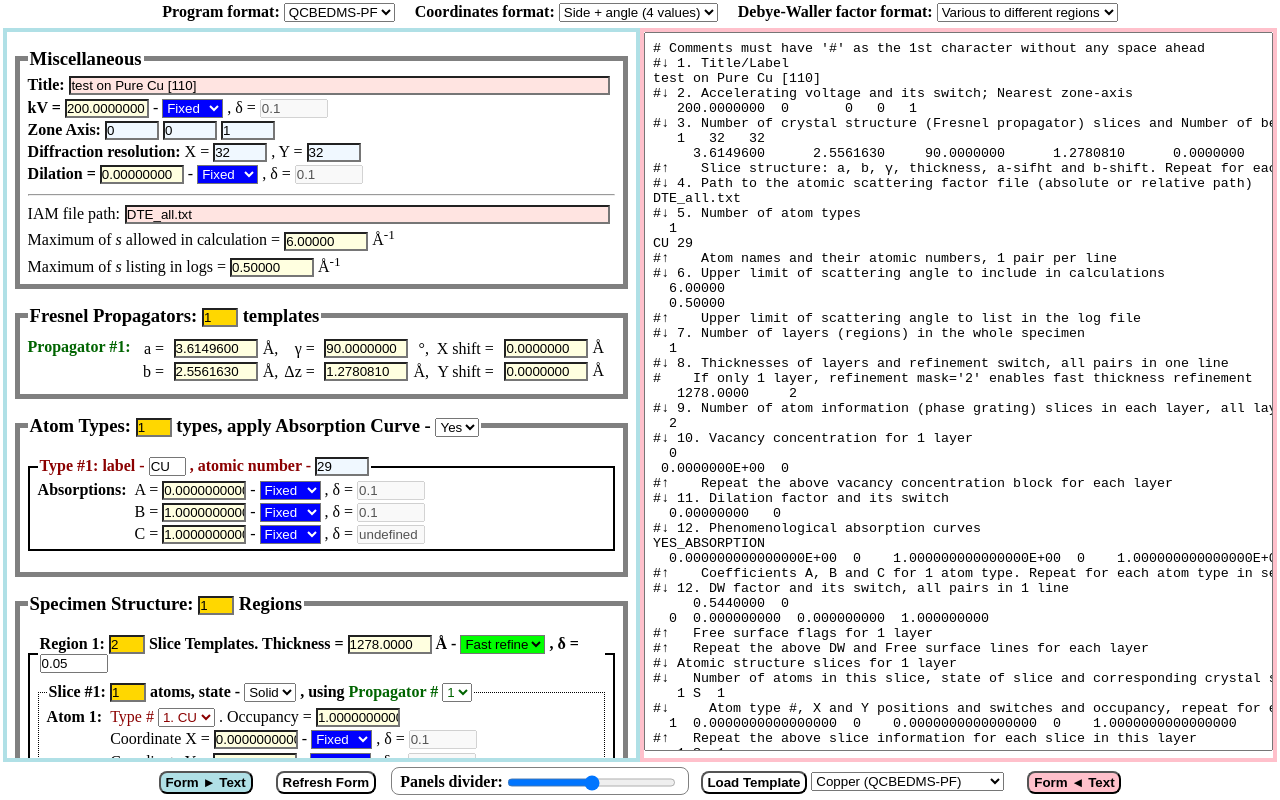
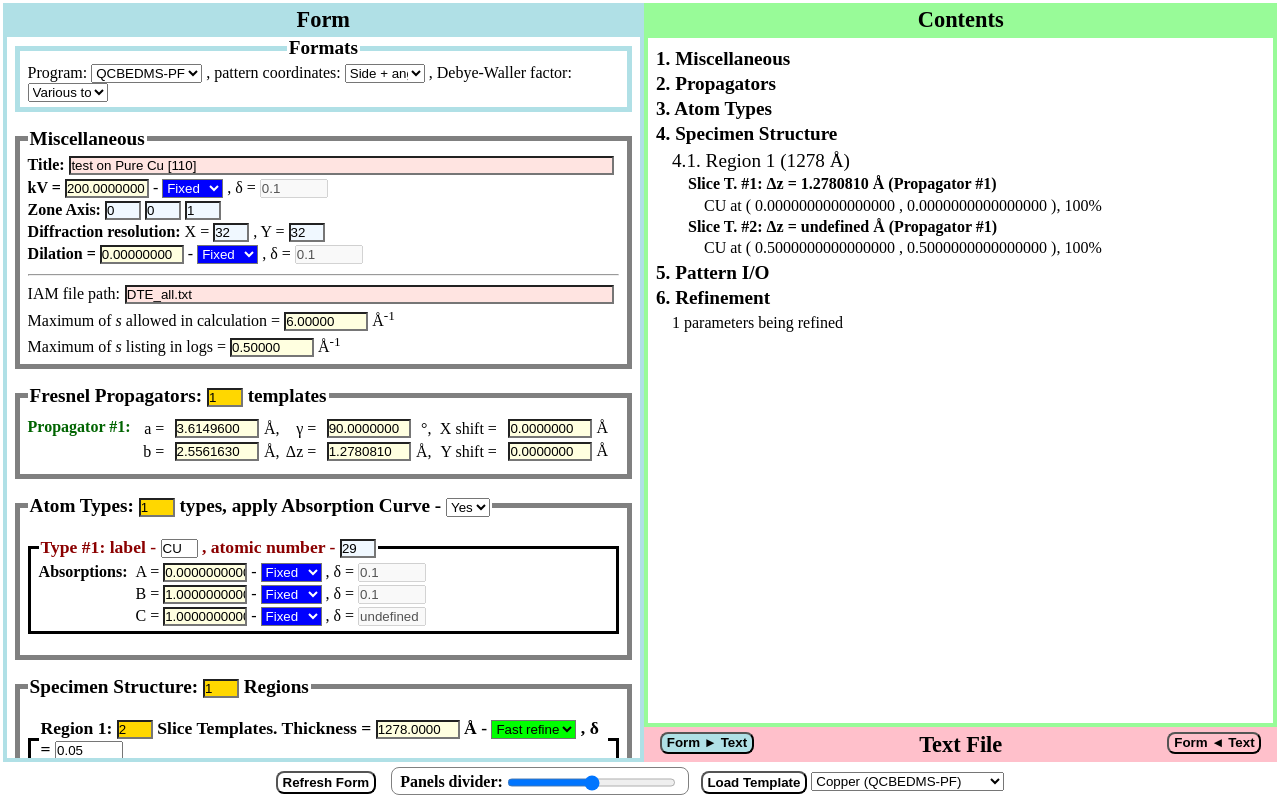
Before and after one commit to tianyu-liu/qcbedms-pf-conf, a plain HTML site: page index.html in a window 1280 px wide. Drawn offline with Linux system fonts and the light colour scheme.

Commit message:
Table of contents
Table of contents added, summarising specimen structures.

```diff
--- a/index.html
+++ b/index.html
@@ -9,12 +9,13 @@ div {
 }
 
 hrml, body, .box, .ctn, .dw_var_ctn, input, select, #left_panel,
-	#right_panel, #atom_type_list, #region_list {
+	#right_panel, #fmt, #form, #atom_type_list, #region_list, #toc,
+	#toc_ttl, #txt, #txt_ttl {
 	margin: 0;
 	padding: 0;
 }
 
-html, body {
+html, body, #right_panel {
 	height: 100%;
 }
 
@@ -31,10 +32,6 @@ body {
 	padding: 0.2rem 1rem;
 }
 
-.fmt {
-	margin: 0 .5rem;
-}
-
 .footer {
 	text-align: center;
 	flex: 0;
@@ -42,7 +39,7 @@ body {
 	padding: 0.4rem;
 }
 
-.footerspan {
+.footer span {
 	vertical-align: middle;
 	padding: 0.3rem .5rem;
 	margin: 0 .1rem;
@@ -53,11 +50,11 @@ body {
 	vertical-align: middle;
 	border-radius: .5rem;
 	padding: 0.1rem .3rem;
-	margin: 0;
 	font-weight: bold;
-}
-
-.content {
+	cursor: pointer;
+}
+
+.main {
 	margin: 0;
 	padding: 0.1rem;
 	border: 1px solid white;
@@ -73,25 +70,105 @@ body {
 	border: 0.3rem solid PowderBlue;
 }
 
+#form, #fmt {
+	overflow: auto;
+	width: 100%;
+}
+
 #right_panel {
 	width: 50%;
 	overflow: auto;
-	border: 0.3rem solid Pink;
-	flex-direction: row;
+	flex-direction: column;
+	display: flex;
 }
 
 #txt {
-	margin: 0;
+	flex: 1;
 	padding: .5rem;
 	box-sizing: border-box;
-	height: 99%;
+	height: 100%;
 	width: 100%;
 	white-space: pre;
 	resize: none;
+	border: 0.3rem solid Pink;
+	border-top: 0;
+}
+
+#txt_ttl {
+	background: Pink;
+}
+
+#form_ttl, #txt_ttl, #toc_ttl {
+	padding: .3rem;
+	text-align: center;
+	font-size: 1.4rem;
+	flex: 0;
+	font-weight: bold;
+	cursor: pointer;
+	position: relative;
+}
+
+#form_ttl {
+	padding-top: 0rem;
+	background: PowderBlue;
+}
+
+#toc {
+	min-height: 0;
+	flex: 1;
+	height: 100%;
+	width: 100%;
+	padding: .5rem;
+	white-space: none;
+	overflow: auto;
+	box-sizing: border-box;
+	border: 0.3rem solid PaleGreen;
+	border-top: 0;
+}
+
+#toc_ttl {
+	background: PaleGreen;
+}
+
+#toc a {
+	padding: .1rem 0;
+	color: rgb(0, 0, 0);
+	display: block;
+	text-decoration: none;
+	font-size: 1.2rem;
+	font-weight: bold;
+}
+
+#toc .a1 {
+	margin-left: 1rem;
+	font-weight: normal;
+	font-size: 1.2rem;
+}
+
+#toc .a2 {
+	margin-left: 2rem;
+	font-size: 1rem;
+}
+
+#toc .a3 {
+	margin-left: 3rem;
+	font-weight: normal;
+	font-size: 1rem;
 }
 
 legend {
 	font-weight: bold;
+}
+
+.fieldset0 {
+	border: 5px solid PowderBlue;
+	margin: 0rem .5rem;
+	padding: .3rem .5rem;
+}
+
+.fieldset0 legend {
+	margin: 0 auto;
+	font-size: 1.2rem;
 }
 
 .fieldset1 {
@@ -101,17 +178,17 @@ legend {
 }
 
 .fieldset1 legend {
-	font-size: 14pt;
+	font-size: 1.2rem;
 }
 
 .fieldset2 {
-	border: 2px solid;
+	border: 3px solid;
 	margin: 1rem 0;
 	padding: 0 .5rem;
 }
 
 .fieldset2 legend {
-	font-size: 12pt;
+	font-size: 1.1rem;
 }
 
 .fieldset3 {
@@ -120,8 +197,9 @@ legend {
 	padding: 0 .5rem;
 }
 
-.filedset3 legend {
-	font-size: 11pt;
+.fieldset3 legend {
+	font-weight: normal;
+	font-size: 1.1rem;
 }
 
 .pbox, .absorption {
@@ -150,7 +228,6 @@ legend {
 .n {
 	width: 2rem;
 	background-color: Gold;
-	/* 	color: white; */
 }
 
 .string {
@@ -160,7 +237,7 @@ legend {
 }
 
 .int {
-	width: 50px;
+	width: 2rem;
 	background-color: AliceBlue;
 }
 
@@ -194,35 +271,42 @@ legend {
 
 
 <body>
-	<div class="header" id="fmt">
-		<span class="fmt">
-			<b>Program format:</b>
+	<div class="main">
+		<div id="left_panel">
+			<div id="form_ttl">Form</div>
+			<form id="fmt">
+				<fieldset class="fieldset0">
+					<legend>Formats</legend>
+					<span>
+						Program:
 						<select name="prog" onchange="Refresh()">
 							<option value="qcbedms">QCBEDMS</option>
 							<option value="qcbedms-pf">QCBEDMS-PF</option>
 						</select>
+						,
 					</span>
-		<span class="fmt">
-			<b> Coordinates format:</b>
-			<select name="coord_fmt" onchange="Refresh()">
+					<span>
+						pattern coordinates:
+						<select name="coord_fmt" onchange="Refresh()" style="width: 5rem">
 							<option value="side_angle">Side + angle (4 values)</option>
 							<option value="3_points">3 points (6 values)</option>
 							<option value="4_points">4 points (8 values)</option>
 						</select>
+						,
 					</span>
-		<span class="fmt">
-			<b> Debye-Waller factor format:</b>
-			<select name="dw_fmt" onchange="Refresh()">
+					<span>
+						Debye-Waller factor:
+						<select name="dw_fmt" onchange="Refresh()" style="width: 5rem">
 							<option value="unique">Unique to atom type</option>
 							<option value="various">Various to different regions</option>
 						</select>
 					</span>
-	</div>
-
-	<div class="content">
-		<div id="left_panel">
+				</fieldset>
+			</form>
+
+
 			<form id="form">
-				<fieldset class="fieldset1">
+				<fieldset class="fieldset1" id="misc">
 					<legend>Miscellaneous</legend>
 					<div style="display: flex; flex-flow: row">
 						<b>Title:</b>
@@ -267,7 +351,7 @@ legend {
 					</div>
 				</fieldset>
 
-				<fieldset class="fieldset1">
+				<fieldset class="fieldset1" id="propagator">
 					<legend>
 						Fresnel Propagators:
 						<input name="npr" type="number" class="n" onchange="Refresh()">
@@ -277,7 +361,7 @@ legend {
 					<div id="pr_list"></div>
 				</fieldset>
 
-				<fieldset class="fieldset1">
+				<fieldset class="fieldset1" id="atom_type">
 					<legend>
 						Atom Types:
 						<input name="ntype" type="number" class="n" onchange="Refresh()">
@@ -290,7 +374,7 @@ legend {
 					<div id="atom_type_list"></div>
 				</fieldset>
 
-				<fieldset class="fieldset1" id="fieldset_region">
+				<fieldset class="fieldset1" id="region">
 					<legend>
 						Specimen Structure:
 						<input name="nregions" type="number" class="n" onchange="Refresh()">
@@ -299,7 +383,7 @@ legend {
 					<div id="region_list"></div>
 				</fieldset>
 
-				<fieldset class="fieldset1">
+				<fieldset class="fieldset1" id="pattern">
 					<legend>Pattern I/O</legend>
 					<div>
 						Pattern-matching/One-off simulation:
@@ -386,8 +470,8 @@ legend {
 					</div>
 				</fieldset>
 
-				<fieldset class="fieldset1">
-					<legend class="legend">Refinement settings</legend>
+				<fieldset class="fieldset1" id="refinement">
+					<legend class="legend">Refinement Settings</legend>
 					<div>
 						<b>Minimisation:</b> algorithm -
 						<select name="method">
@@ -435,29 +519,46 @@ legend {
 					<div id="pll_list"></div>
 				</fieldset>
 			</form>
-		</div>
 			<!-- ***************** End of form *************** -->
+		</div>
 
 
 		<div id="right_panel">
+			<div id="toc_ttl" onclick="Toggle_TOC()">Contents</div>
+			<div id="toc" style="display: none">
+				<a href="#misc">1. Miscellaneous</a>
+				<a href="#propagator">2. Propagators</a>
+				<a href="#atom_type">3. Atom Types</a>
+				<a href="#region">4. Specimen Structure</a>
+				<div id="toc_region_list"></div>
+				<a href="#pattern">5. Pattern I/O</a>
+				<a href="#refinement">6. Refinement</a>
+				<div id="toc_refinement_list" style="margin-left: 1rem"></div>
+			</div>
+
+			<div id="txt_ttl" onclick="Toggle_TOC()">
+				<input type="button" class="button" value="Form &#9658; Text" onclick="FormToText()"
+					style="background: PowderBlue; position: absolute; left: 1rem">
+				<span>Text File</span>
+				<input type="button" class="button" value="Form &#9668; Text" onclick="TextToForm()"
+					style="background: Pink; position: absolute; right: 1rem">
+			</div>
 			<textarea id="txt"></textarea>
 		</div>
 	</div>
+
+
 	<div class="footer">
-		<span class="footerspan">
-			<input type="button" class="button" style="background: PowderBlue" value="Form &#9658; Text"
-				onclick="FormToText()">
-		</span>
-		<span class="footerspan">
+		<span>
 			<input type="button" class="button" style="background: white" value="Refresh Form"
 				onclick="Refresh()">
 		</span>
-		<span class="footerspan" style="background: white; border: 1px solid gray">
+		<span style="background: white; border: 1px solid gray">
 			<b>Panels divider:</b>
 			<input type="range" style="width: 10rem" class="button" min="0" max="100" value="50" id="divider"
 				oninput="Change_Divider()">
 		</span>
-		<span class="footerspan">
+		<span>
 			<input type="button" style="background: white" class="button" value="Load Template"
 				onclick="LoadF7Tpl()">
 			<select name="f7_tpl">
@@ -466,10 +567,6 @@ legend {
 				<option value="al_qcbedms_side-angle_dw-var_tpl">Aluminium (QCBEDMS)</option>
 				<option value="al_void_qcbedms_side-angle_dw-var_tpl">Aluminium void (QCBEDMS)</option>
 			</select>
-		</span>
-		<span class="footerspan">
-			<input type="button" class="button" style="background: Pink" value="Form &#9668; Text"
-				onclick="TextToForm()" style="">
 		</span>
 	</div>
 
@@ -689,7 +786,7 @@ legend {
 
 		<fieldset class="fieldset3" id="pg_tpl">
 			<legend>
-				<b>Slice Template:</b>
+				<i><b>Slice Template:</b></i>
 				<input name="nball[]" type="number" class="n" onchange="Refresh()">
 				atoms, state -
 				<select name="rtype[]">
@@ -733,20 +830,19 @@ legend {
 			<span class="refinedw_var[]"></span>
 		</div>
 
-		<div id="sf_tpl" class="pbox">
-			<div class="plabel">
+		<div id="sf_tpl">
+			<div>
 				<b class="sf_no">Template</b> H -
 				<input type="text" name="sfh[]" pattern="-?[0-9]*" class="int">
 				, K -
 				<input type="text" name="sfk[]" pattern="-?[0-9]*" class="int">
 				:
 			</div>
-			<div class="plist">
+			<div class="list">
 				<i>rf<sub>Real</sub></i> =
 				<input name="sffac[]" type="text" pattern="-?[0-9]*.?[0-9]*[eE]?[+-]?[0-9]*" class="dble">
 				<span class="refinesffac[]"></span>
-				<br />
-				<i>rf<sub>Imag</sub></i> =
+				, <i>rf<sub>Imag</sub></i> =
 				<input name="absfac[]" type="text" pattern="-?[0-9]*.?[0-9]*[eE]?[+-]?[0-9]*" class="dble">
 				<span class="refineabsfac[]"></span>
 			</div>
@@ -1143,13 +1239,23 @@ YN
 		e.querySelector('[class="unce"]').name = "unce" + n;
 	}
 
+	function Toggle_TOC() {
+		var s = document.getElementById("toc").style;
+		var t = document.getElementById("txt").style;
+		if (s.display == "none") {
+			s.display = "", t.display = "none";
+		} else {
+			s.display = "none", t.display = "";
+		}
+	}
+
 	function Change_Divider() {
-		var d = document.getElementById("divider").value;
+		var d = document.getElementById("divider");
 		var l = document.getElementById("left_panel");
 		var r = document.getElementById("right_panel");
 
-		l.style.width = d + "%";
-		r.style.width = (100 - d) + "%";
+		l.style.width = d.value + "%";
+		r.style.width = (100 - d.value) + "%";
 	}
 
 	function ChangeRefine(e) {
@@ -1259,12 +1365,19 @@ YN
 			list.removeChild(list.firstChild);
 
 		var is = 0, kb = 0, jsf = 0;
+		var toc_region = document.getElementById('toc_region_list');
+		while (toc_region.firstChild)
+			toc_region.removeChild(toc_region.firstChild);
 
 		for (var i = 0; i < nregions; i++) {
 			var regi = document.getElementById('region_tpl').cloneNode(true);
-			regi.removeAttribute("style");
-			regi.removeAttribute("id");
 			regi.querySelector('b').innerText = "Region " + (i + 1) +":";
+			regi.id = "region" + i;
+			var regi_toc = document.createElement('a');
+			regi_toc.href = "#region" + i, regi_toc.className = "a1";
+			regi_toc.text = "4." + (i + 1) + ". Region " + (i + 1)
+				+ " (" + Math.round(depth[i]) + " \u212b)";
+			toc_region.appendChild(regi_toc);
 
 			var maskdepthi = regi.querySelector('[name="maskdepth[]"]');
 			if (nregions > 1 || prog == "qcbedms") {
@@ -1285,9 +1398,15 @@ YN
 			var pg_list = regi.querySelector('[class="pg_list"]');
 
 			for (var j = 0; j < rnsl[i]; j++) {
+				var jid = "pg" + is;
 				var pgj = document.getElementById('pg_tpl').cloneNode(true);
-				pgj.removeAttribute("id");
-				pgj.querySelector('b').innerText = "Slice #" + (j + 1) + ":";
+				pgj.querySelector('b').innerText = "Slice T. #" + (is + 1) + ":";
+				pgj.id = jid;
+				var pgj_toc = document.createElement('a');
+				pgj_toc.href = "#" + jid, pgj_toc.className = "a2";
+				pgj_toc.text = "Slice T. #" + (is + 1)
+					+ ": \u0394z = " + deltaz[is] + " \u212b (Propagator #" + slpr[is] + ")";
+				toc_region.appendChild(pgj_toc);
 
 				for (var k = 0; k < npr; k++) {
 					var o = document.createElement("option");
@@ -1305,20 +1424,26 @@ YN
 				var ball_list = pgj.querySelector('[class="ball_list"]');
 
 				for (var k = 0; k < nball[is]; k++) {
-					var iball = document.getElementById('ball_tpl').cloneNode(true);
-					iball.removeAttribute("id");
-					iball.querySelector('b').innerText = "Atom " + (k + 1) + ":";
+					var kid = "ball" + is + "." + k;
+					var kball = document.getElementById('ball_tpl').cloneNode(true);
+					kball.id = kid;
+					kball.querySelector('b').innerText = "Atom " + (k + 1) + ":";
+					var kball_toc = document.createElement('a');
+					kball_toc.href = "#" + kid, kball_toc.className = "a3";
+					kball_toc.text = label[itype[kb] - 1]
+						+ " at ( " + xpsx[kb] + " , " + xpsy[kb] + " ), " + Number(occ[kb]) * 100 + "%";
+					toc_region.appendChild(kball_toc);
 
 					for (var l = 0; l < ntype; l++) {
 						var o = document.createElement("option");
 						o.value = l + 1, o.text = (l + 1) + ". " + label[l];
-						iball.querySelector('[name="itype[]"]').add(o);
-					}
-
-					ReplaceRefineSpan(iball, "xpsx\[\]", 0, 1);
-					ReplaceRefineSpan(iball, "xpsy\[\]", 0, 1);
-
-					ball_list.appendChild(iball);
+						kball.querySelector('[name="itype[]"]').add(o);
+					}
+
+					ReplaceRefineSpan(kball, "xpsx\[\]", 0, 1);
+					ReplaceRefineSpan(kball, "xpsy\[\]", 0, 1);
+
+					ball_list.appendChild(kball);
 
 					if (k != nball[is] - 1) {
 						var hr = document.createElement("hr");
@@ -1451,6 +1576,13 @@ YN
 		var list = document.getElementById('pll_list');
 		while (list.firstChild)
 			list.removeChild(list.firstChild);
+
+		var toc_ref = document.getElementById('toc_refinement_list');
+		while (toc_ref.firstChild)
+			toc_ref.removeChild(toc_ref.firstChild);
+		var div = document.createElement('div');
+		div.innerHTML = rU + " parameters being refined";
+		toc_ref.appendChild(div);
 
 		if (prog == "qcbedms-pf")
 			hM = 0, FormParallel(msp_opt1, msp_opt2, list);
@@ -1680,7 +1812,7 @@ YN
 			if (prog == "qcbedms-pf")
 	 			[nball[i], rtype[i], slpr[i]] = t[tl++].match(/\S+/g) || [];
 			else
-	 			[nball[i], rtype[i]] = t[tl++].match(/\S+/g) || [];
+	 			[nball[i], rtype[i]] = t[tl++].match(/\S+/g) || [], slpr[i] = i + 1;
 
 	 		for (var j = 0, k = i * nball[i]; j < nball[i]; j++, k++)
 	 	 		[itype[k], xpsx[k], maskxpsx[k], xpsy[k], maskxpsy[k], occ[k]] = t[tl++].match(/\S+/g) || [];
@@ -2065,6 +2197,8 @@ YN
 
 	VarToForm();
 	LoadF7Tpl();
+	Change_Divider();
+	Toggle_TOC();
 </script>
 
 </body>
```
Lines whose indentation alone changed are shown as unchanged.
